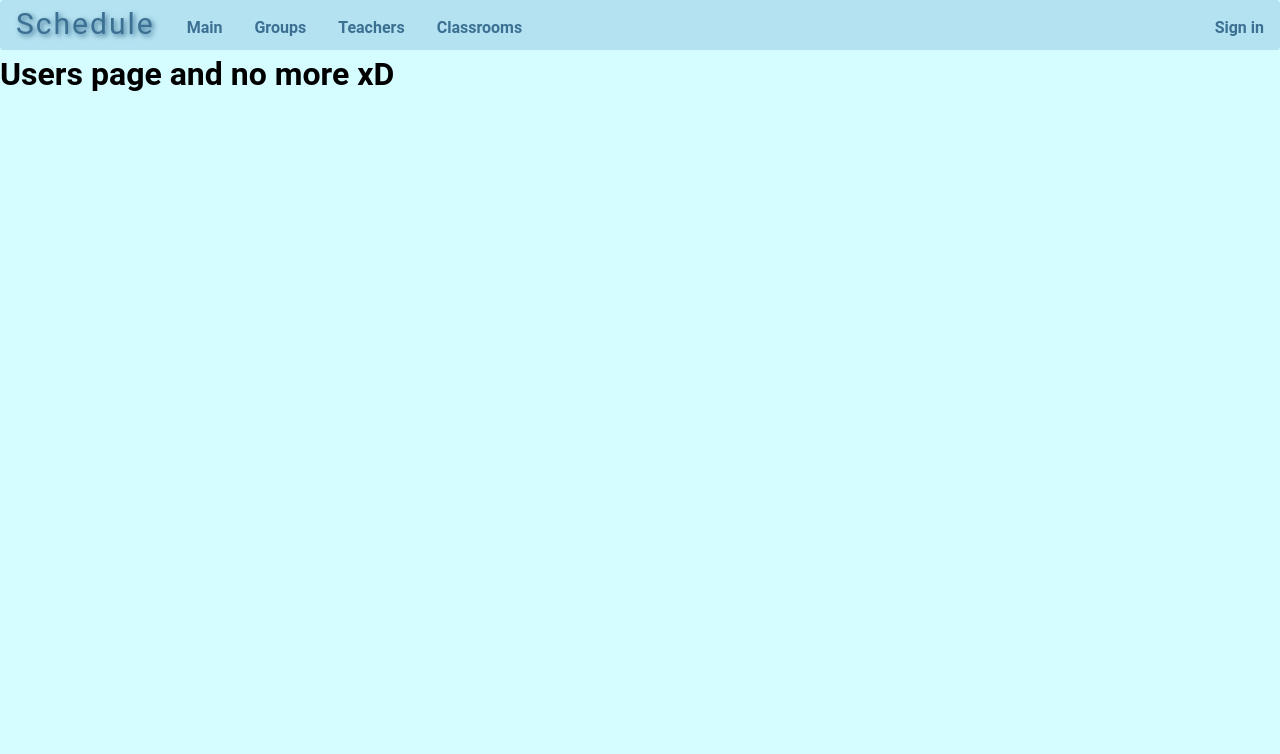
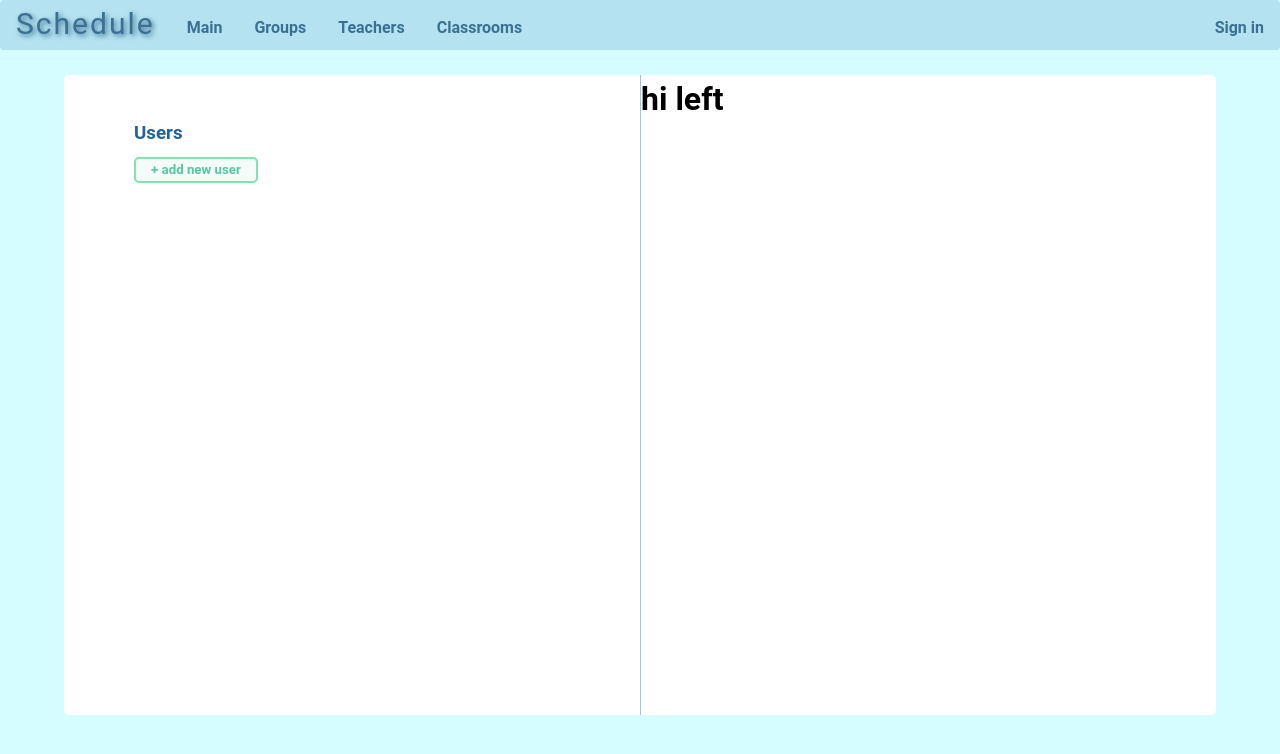
Before and after one commit to SyrykhSergey/schedule-lab, a Vue app: page /users in a window 1280 px wide. Shown: the top 754 px of the page. Built offline with nearby package versions, Linux system fonts and the light colour scheme.

Commit message:
Данные отправляются на сервер, остаётся вопрос с их получением, в дальнейшем необходимо будет прописать токен в запрос

```diff
--- a/src/components/profile-form.vue
+++ b/src/components/profile-form.vue
@@ -11,17 +11,17 @@
             <v-text-field
                 v-model="email"
                 :rules="this.rules"
-                label="First name"
+                label="email"
                 required
             ></v-text-field>
             <v-text-field
                 v-model="password"
                 :rules="this.rules"
-                label="First name"
+                label="password"
                 required
             ></v-text-field>
             <div class="button">
-                <confirm-button @confirm="">Confirm</confirm-button>
+                <confirm-button @confirm="submit">Confirm</confirm-button>
             </div>
 
         </div>
@@ -30,21 +30,29 @@
 
 <script>
 import ConfirmButton from "@/components/UI/confirm-button.vue";
+import {mapActions} from "vuex";
 
 export default {
     components: {ConfirmButton},
     data(){
         return{
             name: '',
-            email: '',
-            password: '',
+            email: '',//изначальные данные должен брать из локал стора
+            password: '',//Реактивность поддерживается
+
             rules: [
                 value => {
-                    if (value.length > 6) return true
+                    if (value.length > 0) return true
 
-                    return 'You must enter more then 6 symbols'
+                    return 'Too short'
                 },
             ],
+        }
+    },
+    methods:{
+        ...mapActions(['sendProfileEdit']),
+        submit(){
+            this.sendProfileEdit([this.name, this.email, this.password]);
         }
     }
 }
--- /dev/null
+++ b/src/components/users-edit-form.vue
@@ -0,0 +1,17 @@
+<template>
+    <div class="main-edit">
+        <h1>hi left</h1>
+    </div>
+</template>
+
+<script>
+export default {
+
+}
+</script>
+
+<style scoped>
+.main-edit{
+    width: 45vw;
+}
+</style>
--- /dev/null
+++ b/src/components/users-search-form.vue
@@ -0,0 +1,38 @@
+<template>
+    <div class="main-search">
+        <div class="second-main">
+            <h3>Users</h3>
+            <button><h5>+ add new user</h5></button>
+            <input>
+        </div>
+    </div>
+</template>
+
+<script>
+export default {
+
+}
+</script>
+
+<style scoped>
+.main-search{
+    width: 45vw;
+    height: 80vh;
+}
+.second-main{
+    margin: 44px 100px auto 70px;
+}
+h3{
+    color: #24629B;
+}
+button{
+    border: 2px solid #80E4AE;
+    border-radius: 5px;
+    background: #F4FBF8;
+    margin: 10px 0 10px 0;
+}
+h5{
+    color: #56C6A4;
+    padding: 1px 15px 1px 15px;
+}
+</style>
--- a/src/pages/users-page.vue
+++ b/src/pages/users-page.vue
@@ -1,15 +1,37 @@
 <template>
-    <div>
-        <h1> Users page and no more xD</h1>
+    <div class="main">
+        <div class="left_column">
+            <users-search-form />
+        </div>
+        <div class="right_column">
+            <users-edit-form />
+        </div>
     </div>
 </template>
 
 <script>
+import UsersSearchForm from "@/components/users-search-form.vue";
+import UserEditForm from "@/components/users-edit-form.vue";
+import UsersEditForm from "@/components/users-edit-form.vue";
+
 export default {
+    components: {UsersEditForm, UsersSearchForm}
 
 }
 </script>
 
 <style scoped>
-
+.main{
+    background: white;
+    width: 90vw;
+    height: 80vh;
+    margin-left: 5vw;
+    margin-top: 25px;
+    border-radius: 5px;
+    display: flex;
+    flex-direction: row;
+}
+.left_column{
+    border-right: 1px solid #9fc8d8;
+}
 </style>
--- a/src/store/index.js
+++ b/src/store/index.js
@@ -66,6 +66,25 @@ export default createStore({
 
 
   actions: {
+    async sendProfileEdit(ctx, data){
+      //console.log(data[0], data[1], data[2]);//data[0] - FIO, data[1] - email, data[2] - password
+      let url = 'http://d.wolf.16.fvds.ru/api/account/profile'
+      let data_send = {
+        "userName": data[0],
+        "group": 0,
+        "email": data[1],
+        "password": data[2]
+      }
+      axios.put(url, data_send)
+          .then(response => {
+            //console.log("GOood")
+
+
+          })
+          .catch(e => {
+            console.log(e)
+          })
+    },
     async fetchGroups(ctx){
       let url = 'http://d.wolf.16.fvds.ru/api/groups'
       axios.get(url)
```
